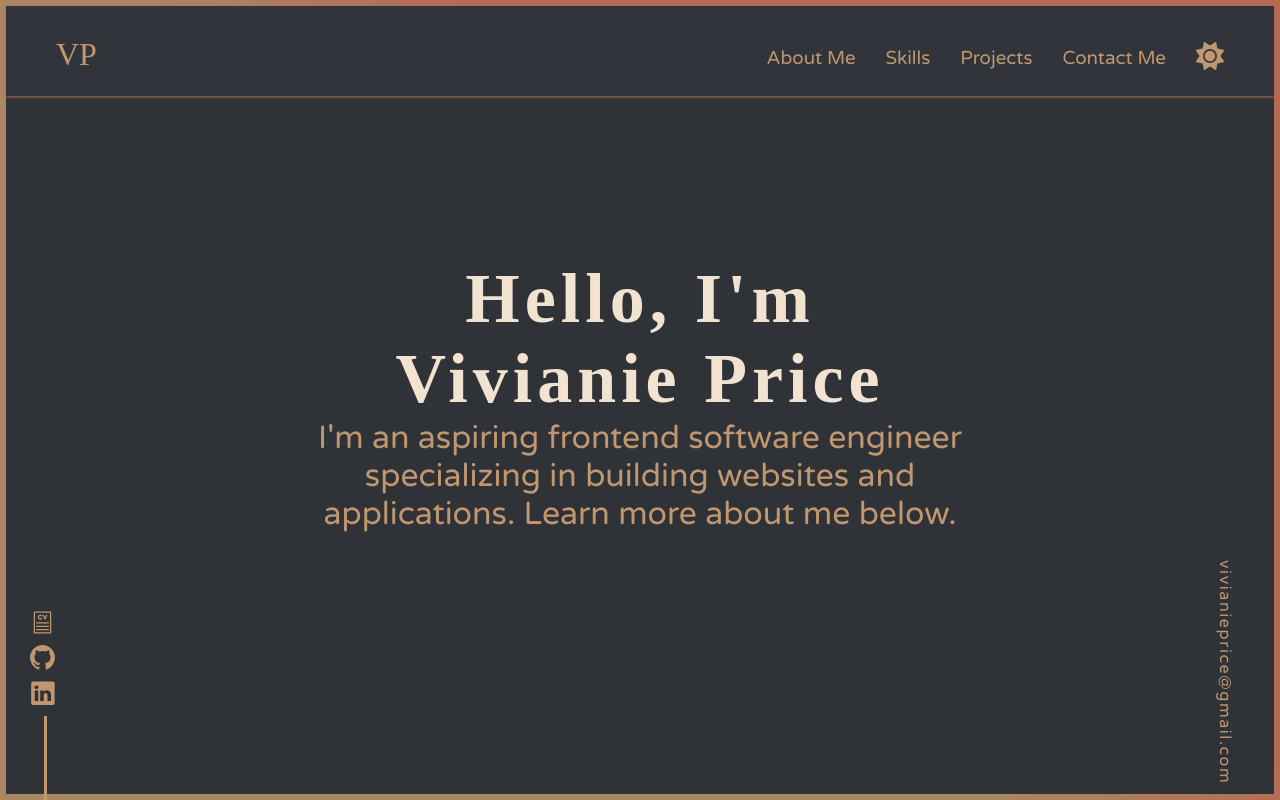
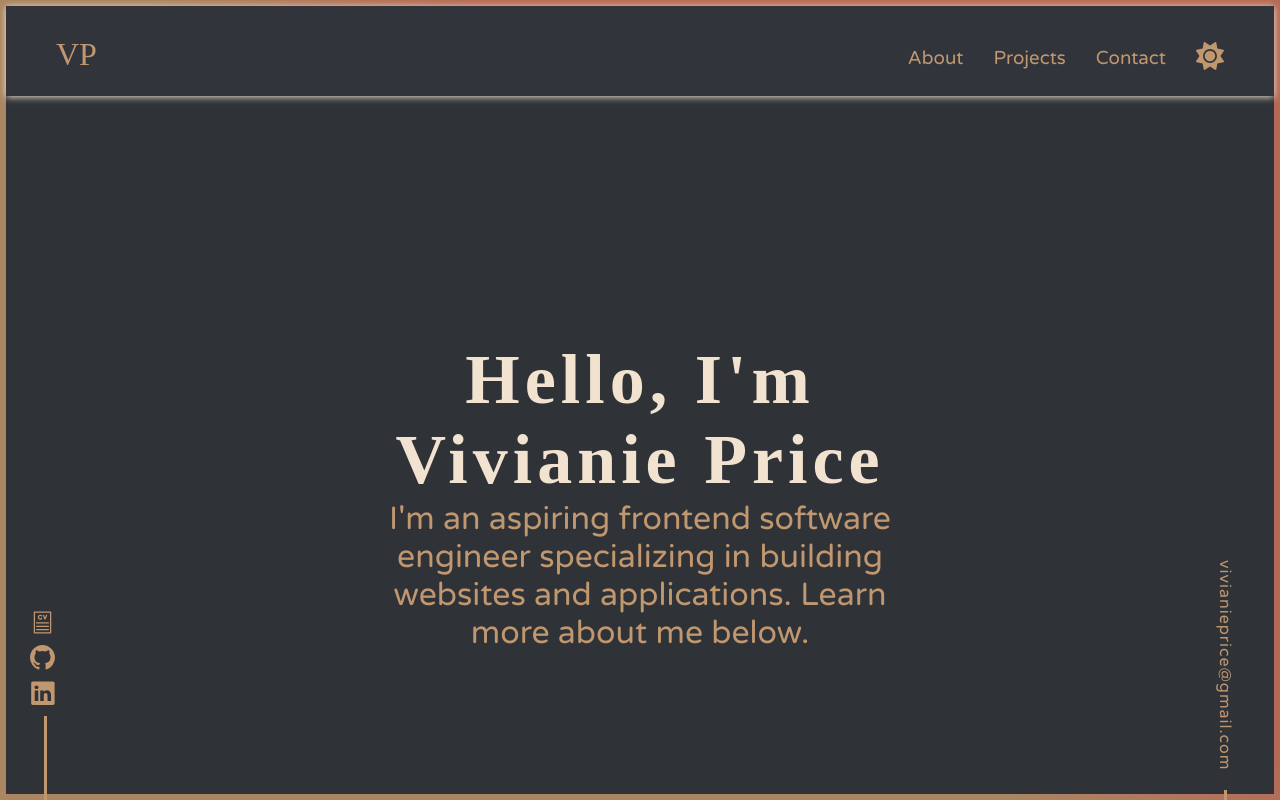
Before and after one commit to Vivianie-P/portfolio, a React (Create React App) app: page / in a window 1280 px wide. Built offline with nearby package versions, Linux system fonts and the light colour scheme; a web font is replaced by a local one.

Commit message:
Fixed buttons in navbar

```diff
--- a/src/App.css
+++ b/src/App.css
@@ -32,7 +32,7 @@ body {
 	position: fixed;
 	height: 60px;
 	top: 6px;
-	box-shadow: 0px 1px 3px #b46a55;
+	box-shadow: 0px 1px 7px;
 }
 
 .logo {
@@ -55,9 +55,12 @@ body {
 .component-container {
 	display: grid;
 	width: 100%;
-	padding: 0 2.2rem;
-	margin: 0 auto;
+	/* padding: 0 2.2rem; */
+	/* margin: 0 auto; */
 	gap: 15rem;
+	margin: 0px auto;
+	padding: 100px 100px;
+	max-width: 1000px;
 }
 
 @media screen and (min-width: 800px) {
@@ -79,7 +82,7 @@ body {
 
 	.secondary-mailto {
 		margin: 20px auto;
-		letter-spacing: 0.1em;
+		letter-spacing: 0.1rem;
 		writing-mode: vertical-rl;
 		text-decoration: none;
 		font-family: "Varela Round", sans-serif;
@@ -113,10 +116,6 @@ body {
 	.mobile-svg {
 		display: none;
 	}
-
-	.component-container {
-		padding: 0 10rem;
-	}
 }
 
 @media screen and (max-width: 800px) {
@@ -131,4 +130,10 @@ body {
 	.desktop-svg {
 		display: none;
 	}
+
+	.component-container {
+		margin: 0px auto;
+		padding: 100px 0px;
+		max-width: 1000px;
+	}
 }
--- a/src/App.js
+++ b/src/App.js
@@ -18,14 +18,14 @@ function App() {
 	const [theme, setTheme] = useState("dark");
 	const themeToggler = () => {
 		theme === "dark" ? setTheme("light") : setTheme("dark");
-		console.log(theme);
 	};
 
-	const contactMeRef = useRef(null);
+	const aboutRef = useRef(null);
 	const projectsRef = useRef(null);
+	const contactRef = useRef(null);
 
-	const handleClick = () => {
-		contactMeRef.current?.scrollIntoView({ behavior: "smooth" });
+	const handleClick = (ref) => {
+		ref.current?.scrollIntoView({ behavior: "smooth" });
 	};
 
 	return (
@@ -37,7 +37,14 @@ function App() {
 						<a href="http://localhost:3000/" className="logo">
 							VP
 						</a>
-						<Header theme={theme} setTheme={setTheme} themeToggler={themeToggler} />
+						<Header
+							theme={theme}
+							setTheme={setTheme}
+							themeToggler={themeToggler}
+							aboutClick={() => handleClick(aboutRef)}
+							projectsClick={() => handleClick(projectsRef)}
+							contactClick={() => handleClick(contactRef)}
+						/>
 					</div>
 					<div className="main">
 						<div className="desktop-svg">
@@ -52,9 +59,15 @@ function App() {
 
 						<div className="component-container">
 							<Home />
-							<AboutMe />
-							<Projects />
-							<ContactMe />
+							<div ref={aboutRef}>
+								<AboutMe />
+							</div>
+							<div ref={projectsRef}>
+								<Projects />
+							</div>
+							<div ref={contactRef}>
+								<ContactMe />
+							</div>
 							<div className="mobile-svg">
 								<Svg />
 							</div>
--- a/src/Components/AboutMe.css
+++ b/src/Components/AboutMe.css
@@ -7,6 +7,9 @@
 	flex-direction: column;
 	font-family: "Varela Round", sans-serif;
 	font-weight: 400;
+	height: 100vh;
+	margin-top: 9rem;
+	padding: 0 2rem;
 }
 
 .aboutme-title {
@@ -55,11 +58,18 @@
 
 @media screen and (min-width: 800px) {
 	.aboutme-main {
-		max-width: 80%;
+		max-width: 900px;
+		justify-content: center;
+		margin-top: 0;
 	}
 
 	.aboutme-title {
 		font-size: 5rem;
+	}
+
+	.aboutme-ppg {
+		width: 100%;
+		font-size: 2rem;
 	}
 
 	.skills-container {
--- a/src/Components/AboutMe.jsx
+++ b/src/Components/AboutMe.jsx
@@ -3,8 +3,8 @@ import "./AboutMe.css";
 
 function AboutMe() {
 	return (
-		<div className="aboutme-main" id="/about-me">
-			<h1 className="aboutme-title">About Me</h1>
+		<div className="aboutme-main">
+			<h1 className="aboutme-title">About</h1>
 			<p className="aboutme-ppg">
 				My interest in web devlopment started back in 2020 after graduating in the
 				middle of the pandemic. The job market for psychology majors weren't very
--- a/src/Components/ContactMe.css
+++ b/src/Components/ContactMe.css
@@ -19,8 +19,8 @@
 .inner-container {
 	display: flex;
 	justify-content: space-evenly;
-	border-radius: 5px;
-	border: 3px solid;
+	/* border-radius: 5px;
+	border: 3px solid; */
 	flex-direction: column;
 	width: 88%;
 	margin: 0 auto;
@@ -54,16 +54,15 @@
 }
 
 .mailto:hover {
-	background-color: #e0866d;
+	cursor: pointer;
 	transform: scale(1.04);
 }
 
-.ending-sentence {
+.sentence-container {
 	display: flex;
 	justify-content: center;
 	width: 100%;
 	text-align: center;
-	margin-top: 5rem;
 }
 
 .sentence {
@@ -71,6 +70,7 @@
 	font-family: "Varela Round", sans-serif;
 	font-weight: 400;
 	font-size: 2rem;
+	margin-bottom: 2rem;
 }
 
 @media screen and (min-width: 800px) {
@@ -80,13 +80,14 @@
 		justify-content: center;
 		align-items: center;
 	}
-	.inner-container {
-		width: 70%;
-	}
+
+	/* .inner-container {
+		max-width: 100%;
+	} */
 
 	.subtitle {
-		font-size: 3rem;
-		padding: 2rem 3rem;
+		font-size: 2.5rem;
+		padding: 0rem 2rem 0;
 	}
 
 	.mailto {
--- a/src/Components/ContactMe.jsx
+++ b/src/Components/ContactMe.jsx
@@ -3,15 +3,18 @@ import "./ContactMe.css";
 
 function ContactMe() {
 	return (
-		<div className="contact-me-container">
+		<div className="contact-me-container" id="contact-me">
 			<h1 className="contact-me-title">Let's network</h1>
 			<div className="inner-container">
-				<h1 className="subtitle">Want to work together or have any questions?</h1>
+				<p className="subtitle">
+					Want to work together or have any questions? Feel free to click the button
+					below.
+				</p>
 				<a className="mailto" id="contact-me" href="mailto:vivianieprice@gmail.com">
-					Contact Me
+					Say Hello
 				</a>
 			</div>
-			<div className="ending-sentence">
+			<div className="sentence-container">
 				<h2 className="sentence">
 					Designed and Developed by <br></br> Vivianie Price
 				</h2>
--- a/src/Components/Header.css
+++ b/src/Components/Header.css
@@ -27,32 +27,38 @@
 	align-items: center;
 	flex-direction: column;
 	justify-content: center;
-	text-align: center;
+	/* text-align: center; */
 	width: 100%;
 	list-style-type: none;
 	font-family: "Varela Round", sans-serif;
 	font-weight: 400;
-	background-color: antiquewhite;
+	background-color: rgb(113, 87, 68);
 	height: 100vh;
 }
 
 .menu-items-list {
+	display: flex;
+	flex-direction: column;
+	justify-content: space-evenly;
+	height: 25vh;
 	list-style: none;
 	padding: 0;
-	margin: 0;
 	width: inherit;
 }
 
-.nav-link a {
-	text-decoration: none;
-	font-size: 3.6rem;
+.nav-link {
+	background-color: transparent;
 }
 
-.nav-link a:hover {
-	color: black;
+.header-item {
+	border: none;
+	text-decoration: none;
+	background-color: transparent;
+	font-size: 4rem;
 }
 
-.nav-link:hover {
+.header-item:hover {
+	color: black;
 	transform: scale(1.1);
 }
 
@@ -93,7 +99,6 @@
 	.menu-items {
 		flex-direction: row;
 		padding: 0;
-		background-color: none;
 		height: 0;
 		align-items: baseline;
 	}
--- a/src/Components/Header.jsx
+++ b/src/Components/Header.jsx
@@ -1,7 +1,6 @@
 import React, { useState, useRef } from "react";
 import "./Header.css";
 // import { button } from "react-router-dom";
-import { HeaderData } from "./HeaderData";
 import { FontAwesomeIcon } from "@fortawesome/react-fontawesome";
 import {
 	faBarsStaggered,
@@ -14,7 +13,7 @@ const Header = React.forwardRef((props, ref) => {
 	const [sidebar, setSidebar] = useState(false);
 	const showSidebar = () => setSidebar(!sidebar);
 	const closeMenu = () => setSidebar(false);
-	// console.log("props: ", props);
+	console.log("props: ", props);
 	// console.log("ref: ", ref);
 	// const handleClick = () => {
 	// 	ref.current?.scrollIntoView({ behavior: "smooth" });
@@ -26,15 +25,21 @@ const Header = React.forwardRef((props, ref) => {
 			<div className="desktop-header">
 				<nav className="desktop-nav">
 					<ul className="menu-items">
-						{HeaderData.map((item, index) => {
-							return (
-								<li key={index} className={item.cName}>
-									<button className="header-item" to={item.path} onClick={closeMenu}>
-										<span>{item.title}</span>
-									</button>
-								</li>
-							);
-						})}
+						<li className="nav-link">
+							<button className="header-item" onClick={props.aboutClick}>
+								<span>About</span>
+							</button>
+						</li>
+						<li className="nav-link">
+							<button className="header-item" onClick={props.projectsClick}>
+								<span>Projects</span>
+							</button>
+						</li>
+						<li className="nav-link">
+							<button className="header-item" onClick={props.contactClick}>
+								<span>Contact</span>
+							</button>
+						</li>
 					</ul>
 					<button className="light-dark" onClick={() => props.themeToggler()}>
 						{props.theme === "light" ? (
@@ -55,16 +60,21 @@ const Header = React.forwardRef((props, ref) => {
 			<div className={sidebar ? "mobile-header-on" : "mobile-header-off"}>
 				<nav className="menu-items">
 					<ul className="menu-items-list">
-						{HeaderData.map((item, index) => {
-							return (
-								<li key={index} className={item.cName}>
-									<a href={item.path}>
-										{item.icon}
-										<span>{item.title}</span>
-									</a>
-								</li>
-							);
-						})}
+						<li className="nav-link" onClick={closeMenu}>
+							<button className="header-item" onClick={props.aboutClick}>
+								<span>About</span>
+							</button>
+						</li>
+						<li className="nav-link" onClick={closeMenu}>
+							<button className="header-item" onClick={props.projectsClick}>
+								<span>Projects</span>
+							</button>
+						</li>
+						<li className="nav-link" onClick={closeMenu}>
+							<button className="header-item" onClick={props.contactClick}>
+								<span>Contact</span>
+							</button>
+						</li>
 					</ul>
 					<button className="light-dark" onClick={() => props.themeToggler()}>
 						{props.theme === "light" ? (
--- a/src/Components/HeaderData.js
+++ /dev/null
@@ -1,22 +0,0 @@
-export const HeaderData = [
-	{
-		title: "About Me",
-		path: "/",
-		cName: "nav-link",
-	},
-	{
-		title: "Skills",
-		path: "/skills",
-		cName: "nav-link",
-	},
-	{
-		title: "Projects",
-		path: "./#projects",
-		cName: "nav-link",
-	},
-	{
-		title: "Contact Me",
-		path: "/contact-me",
-		cName: "nav-link",
-	},
-];
--- a/src/Components/Projects.css
+++ b/src/Components/Projects.css
@@ -1,8 +1,8 @@
 @import url("https://fonts.googleapis.com/css2?family=Lexend+Deca:wght@100;200;300;400;500&family=Shrikhand&family=Varela+Round&display=swap");
 
-/* .projects-main {
-	padding-top: 5rem;
-} */
+.projects-main {
+	padding-top: 7rem;
+}
 
 .projects-title {
 	letter-spacing: 0.5rem;
@@ -29,7 +29,7 @@
 	display: flex;
 	flex-direction: column;
 	justify-content: space-between;
-	z-index: -5;
+	z-index: 0;
 	cursor: pointer;
 	transition: 200ms ease-in;
 	width: 100%;
@@ -76,18 +76,19 @@
 	width: 70%;
 	text-decoration: none;
 	text-align: center;
+	cursor: pointer;
 }
 
-.card__btn:hover {
-	cursor: pointer;
-	background-color: #e0866d;
-}
+/* .card__btn:hover {
+	transform: scale(1.04);
+} */
 
 @media screen and (min-width: 800px) {
 	.projects-main {
 		width: 100%;
 		display: flex;
 		flex-direction: column;
+		padding-top: 12rem;
 	}
 
 	.projects-title {
--- a/src/Components/Projects.jsx
+++ b/src/Components/Projects.jsx
@@ -3,11 +3,11 @@ import "./Projects.css";
 
 const Projects = () => {
 	return (
-		<div className="projects-main">
+		<div className="projects-main" id="projects">
 			<div className="projects-title-container">
 				<h1 className="projects-title">Projects</h1>
 			</div>
-			<div className="projects-container" id="projects">
+			<div className="projects-container">
 				<Card
 					title="URL Shortener App"
 					description="This project is a URL shortening app that takes in the user's external URL link and shortens the link."
@@ -43,6 +43,7 @@ function Card(props) {
 				<h2 className="card__title">{props.title}</h2>
 				<img className="card__image__mobile" src={props.img} alt="" />
 				<p className="card__description"> {props.description}</p>
+
 				<a
 					href={props.gitLink}
 					className="card__btn"
```
